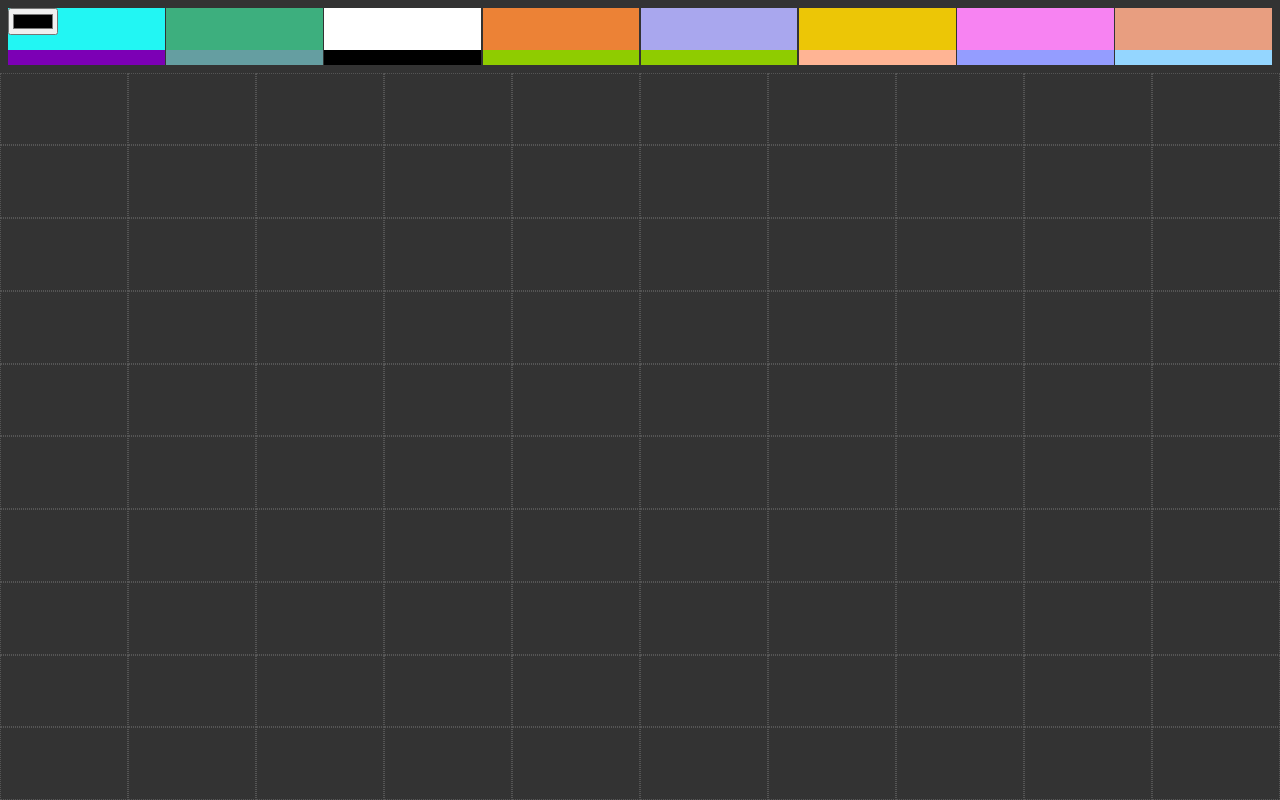
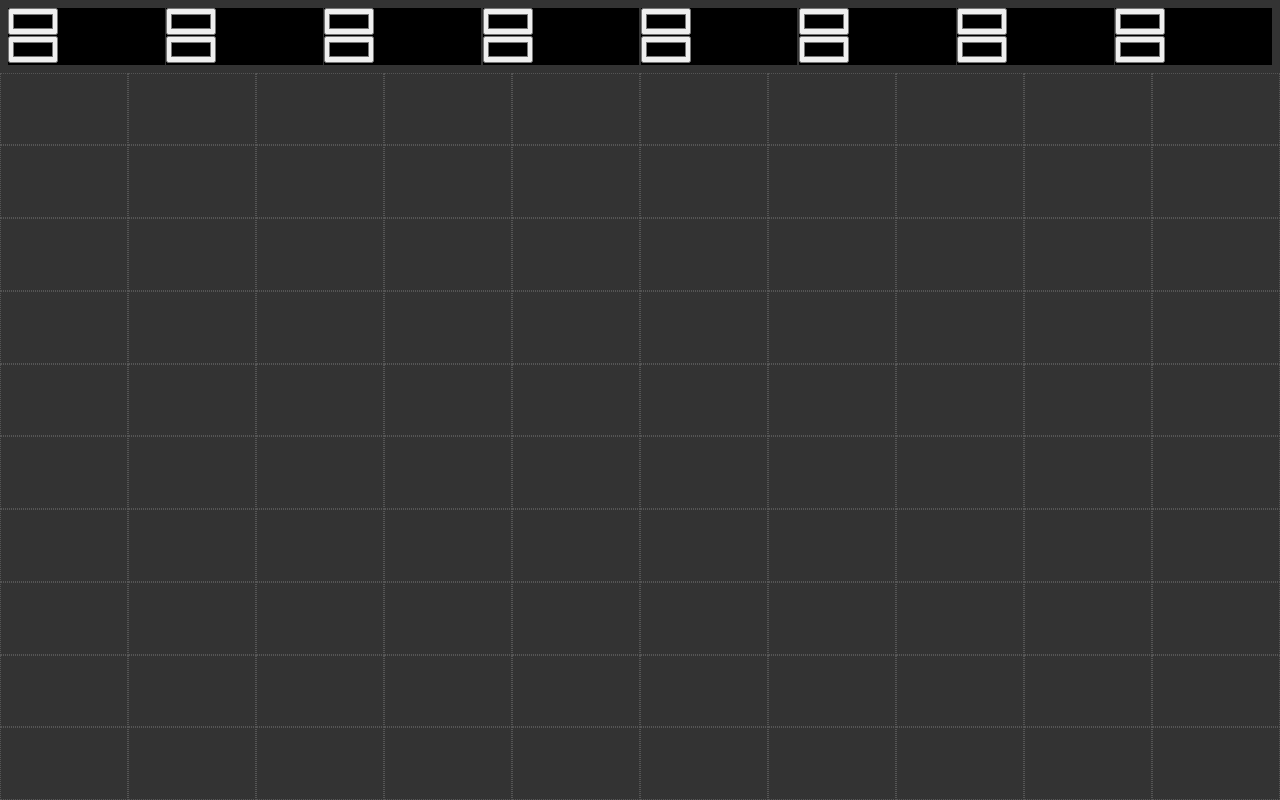
Before and after one commit to Marion1b/bre02-ran-j12, a plain HTML site: page index.html in a window 1280 px wide. Drawn offline with Linux system fonts and the light colour scheme.

Commit message:
bonus 3 done

```diff
--- a/assets/js/main.js
+++ b/assets/js/main.js
@@ -16,23 +16,27 @@ function getSelectedColor()
 
     return null;
 }
-function loadPalette(palette)
+function loadPalette()
 {
-    let colors = palette;
 
     // le code de l'étape 1 se passe ici
     let elements = document.querySelectorAll('header div')
-    for(let i = 0; i<colors.length; i++){
-        elements[i].style.backgroundColor = colors[i]
+    let input = document.querySelectorAll('header div input')
+    for(let i = 0; i<input.length; i++){
+        elements[i].style.backgroundColor = input[i].value
     }
 }
 
 
 window.addEventListener("DOMContentLoaded", function(){
-    loadPalette(["#22f6f3", "#3daf7e", "#ffffff", "#ec8236", "#a9a7ee", "#ecc606", "#f783f2", "#e89e80",
-                "#7c00b5", "#659ea1", "#000000", "#8fcc00", "#8fcc00", "#ffb494", "#949dff", "#94d6ff"]);
-
+    loadPalette()
     // le code de l'étape 2 se passe ici
+    let input = document.querySelectorAll('header div input')
+    for(let i=0; i<input.length; i++){
+        input[i].addEventListener('input', function(){
+            loadPalette()
+        })
+    }
     let headerDiv = document.querySelectorAll('header div')
     for(let i=0; i<headerDiv.length; i++){
         headerDiv[i].addEventListener('click', function(event){
--- a/index.html
+++ b/index.html
@@ -14,49 +14,49 @@
                 <input type="color">
             </div>
             <div>
-
+                <input type="color">
             </div>
             <div>
-
+                <input type="color">
             </div>
             <div>
-
+                <input type="color">
             </div>
             <div>
-
+                <input type="color">
             </div>
             <div>
-
+                <input type="color">
             </div>
             <div>
-
+                <input type="color">
             </div>
             <div>
-
+                <input type="color">
             </div>
             <div>
-
+                <input type="color">
             </div>
             <div>
-
+                <input type="color">
             </div>
             <div>
-
+                <input type="color">
             </div>
             <div>
-
+                <input type="color">
             </div>
             <div>
-
+                <input type="color">
             </div>
             <div>
-
+                <input type="color">
             </div>
             <div>
-
+                <input type="color">
             </div>
             <div>
-
+                <input type="color">
             </div>
         </header>
         <main>
```
